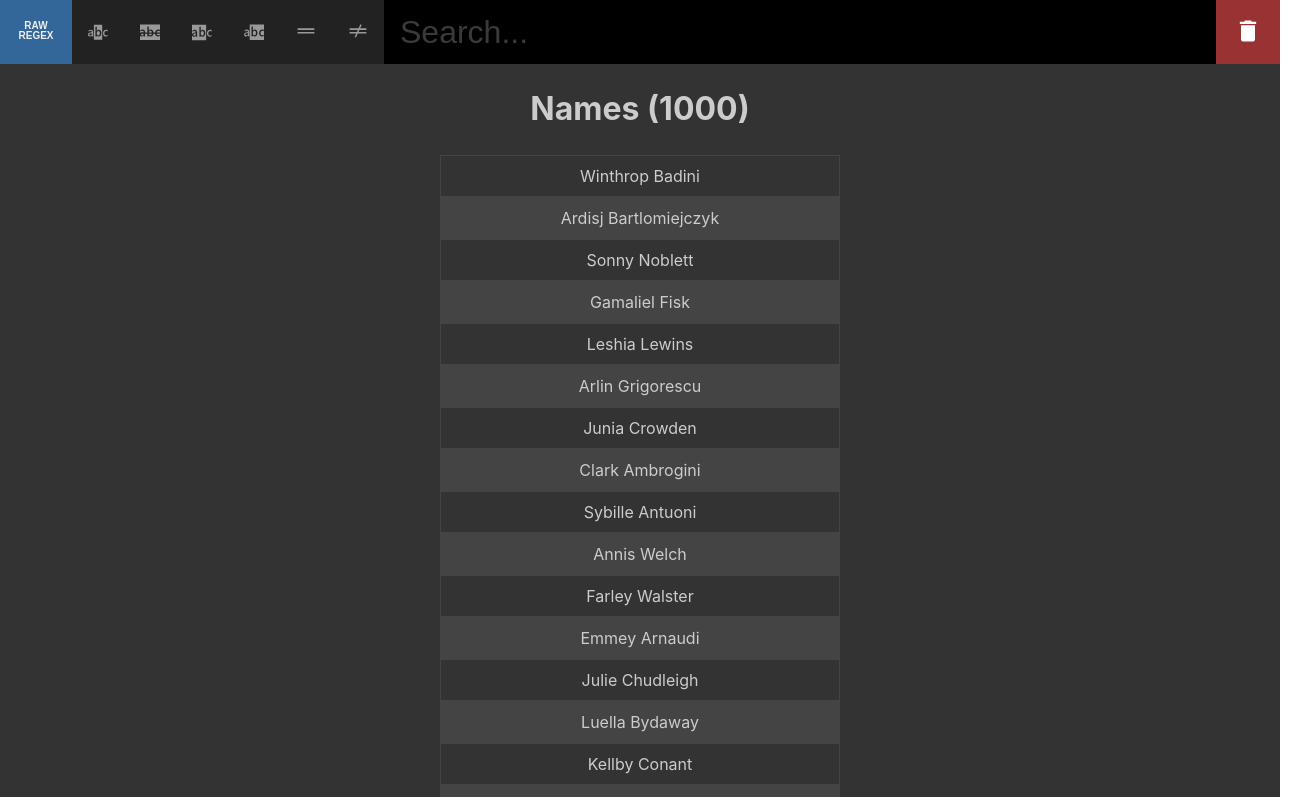
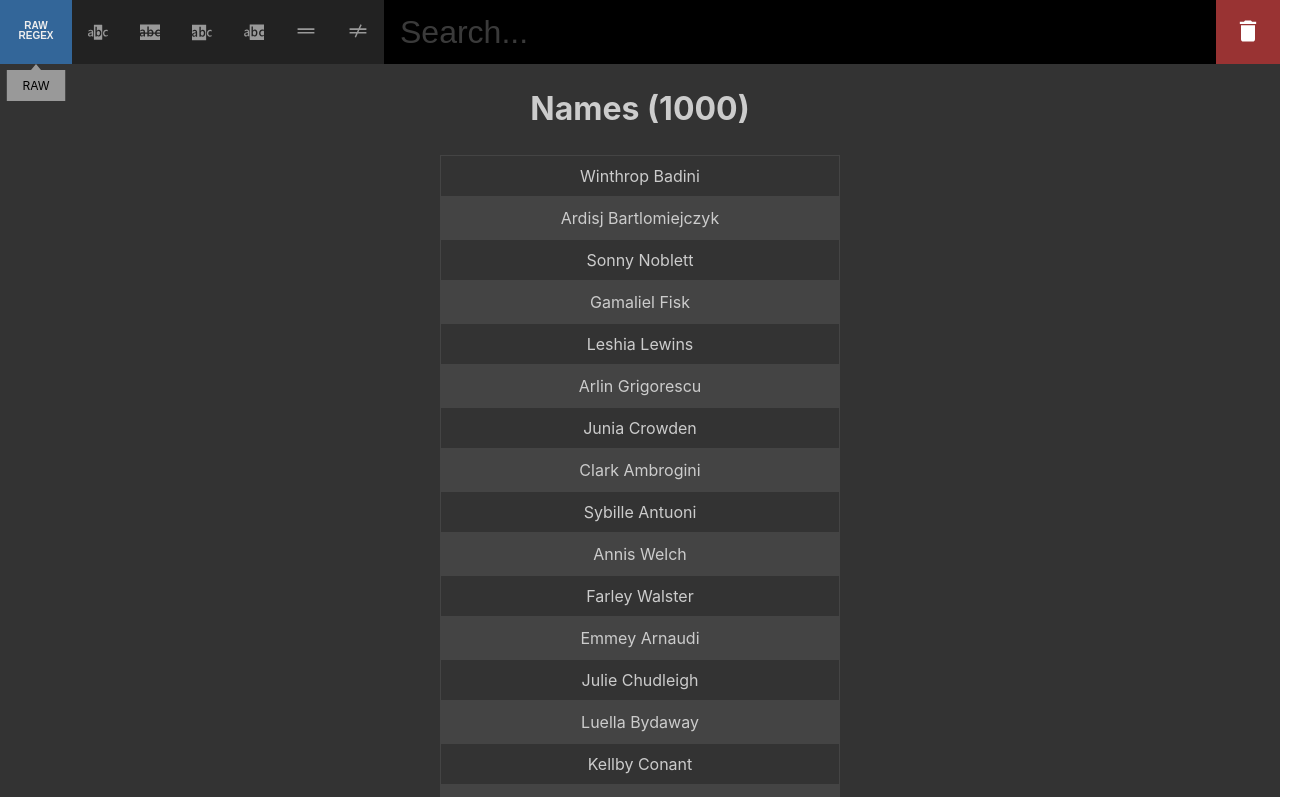
Before and after one commit to mbwatson/regex-filter, a React (Create React App) app: page / in a window 1280 px wide. Shown: the top 797 px of the page, 1304 px wide, since content can reach past the window. Built offline with nearby package versions, Linux system fonts and the light colour scheme.

Commit message:
add tooltip component & add to buttons

```diff
--- a/src/components/Menu/DeleteButton.js
+++ b/src/components/Menu/DeleteButton.js
@@ -1,12 +1,14 @@
 import React, { useState } from 'react'
 import styled from 'styled-components'
 import { Delete as DeleteIcon } from '../Icons'
+import { Tooltip } from '../Tooltip'
 
 const DeleteButtonContainer = styled.button`
     border: 0;
     width: 4rem;
     outline: none;
     cursor: pointer;
+    height: 100%;
     transition: background-color 150ms;
     background-color: #933;
     &:hover {
@@ -16,8 +18,10 @@ const DeleteButtonContainer = styled.button`
 
 export const DeleteButton = ({ clickHandler }) => {
     return (
-        <DeleteButtonContainer onClick={ clickHandler } aria-label="Delete search pattern">
-            <DeleteIcon size="28" fill="#fff" />
-        </DeleteButtonContainer>
+        <Tooltip text="Delete pattern">
+            <DeleteButtonContainer onClick={ clickHandler } aria-label="Delete search pattern">
+                <DeleteIcon size="28" fill="#fff" />
+            </DeleteButtonContainer>
+        </Tooltip>
     )
 }
--- a/src/components/Menu/FilterButton.js
+++ b/src/components/Menu/FilterButton.js
@@ -11,6 +11,8 @@ export const FilterButton = styled.button`
     padding: 1rem;
     flex: 1;
     border: 0;
+    height: 100%;
+
     outline: none;
     cursor: pointer;
     transition: background-color 150ms;
--- a/src/components/Menu/FilterMenu.js
+++ b/src/components/Menu/FilterMenu.js
@@ -1,6 +1,7 @@
 import React, { useState } from 'react'
 import styled from 'styled-components'
 import { FilterButton } from './FilterButton'
+import { Tooltip } from '../Tooltip'
 
 const Menu = styled.div`
     background-color: #111;
@@ -14,9 +15,11 @@ export const FilterMenu = ({ items, selection, changeHandler }) => {
         <Menu>
             {
                 items.map(item => (
-                    <FilterButton selected={ item.value === selection } onClick={ changeHandler(item.value) } aria-label={ item.ariaLabel }>
-                        { item.icon }
-                    </FilterButton>
+                    <Tooltip text={ item.text }>
+                        <FilterButton selected={ item.value === selection } onClick={ changeHandler(item.value) } aria-label={ item.ariaLabel }>
+                            { item.icon }
+                        </FilterButton>
+                    </Tooltip>
                 ))
             }
         </Menu>
--- /dev/null
+++ b/src/components/Tooltip/Tooltip.js
@@ -0,0 +1,46 @@
+import React from 'react'
+import styled from 'styled-components'
+
+const TooltipWrapper = styled.div`
+    position: relative;
+    padding: 0;
+    margin: 0;
+    &:hover > .tooltip {
+        opacity: 1.0;
+    }
+`
+
+const Popup = styled.div`
+    background-color: #999;
+    padding: calc(0.5rem + 6px) 1rem 0.5rem 1rem;
+    font-size: 75%;
+    position: absolute;
+    top: 100%;
+    left: 50%;
+    white-space: nowrap;
+    transform: translateX(-50%);
+    pointer-events: none;
+    clip-path: polygon( /* top left, bottom left, ... */
+        0% 6px,
+        0% 100%,
+        100% 100%,
+        100% 6px,
+        calc(50% + 5px) 6px,
+        50% 0%,
+        calc(50% - 5px) 6px
+    );
+    opacity: 0.0;
+    transition: opacity 250ms;
+
+`
+
+export const Tooltip = ({ children, text }) => {
+    return (
+        <TooltipWrapper>
+            { children }
+            <Popup className="tooltip">
+                { text }
+            </Popup>
+        </TooltipWrapper>
+    )
+}
--- /dev/null
+++ b/src/components/Tooltip/index.js
@@ -0,0 +1 @@
+export * from './Tooltip'
```
